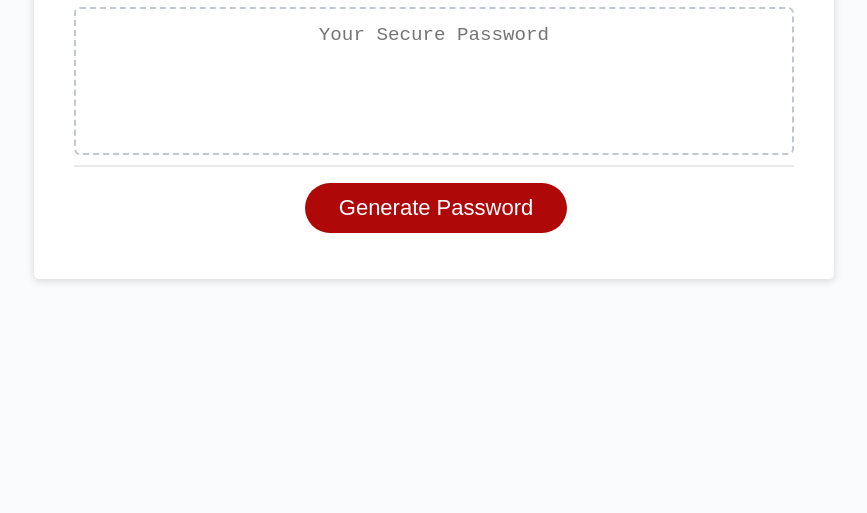
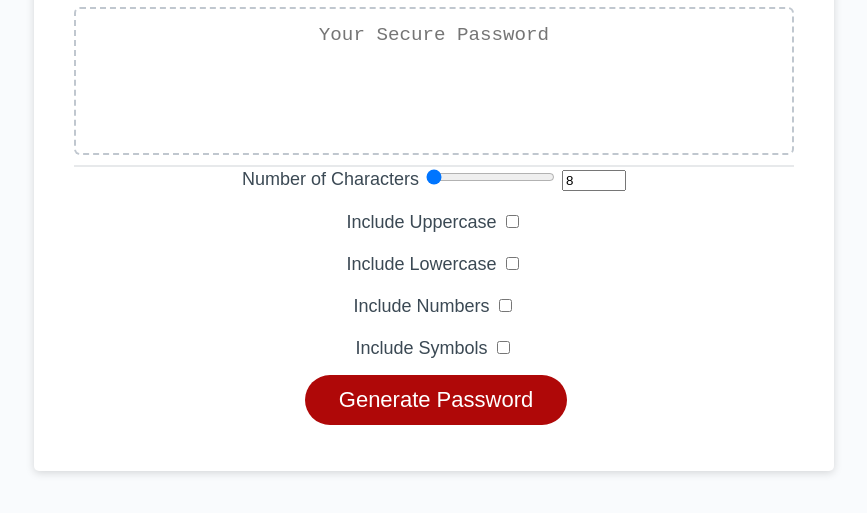
Before and after one commit to ianjameswilson/Password-Generator, a plain HTML site: page index.html in a window 1280 px wide. Shown: the part 241-754 px from the top of the page, without its empty margins (206-1073 px from the left). Drawn offline with Linux system fonts and the light colour scheme.

Commit message:
Added checkboxes

```diff
--- a/index.html
+++ b/index.html
@@ -25,6 +25,27 @@
           ></textarea>
         </div>
         <div class="card-footer">
+          <form>
+            <label for="characterAmountNumber">Number of Characters</label>
+            <input type="range" min="8" max="128" value="8" id="characterAmountRange">
+            <input type="number"min="8" max="128" value="8" id="characterAmountNumber">
+            <br>
+            <br>
+            <label for="includeUppercase">Include Uppercase</label>
+            <input type="checkbox" id="includeUppercase">
+            <br>
+            <br>
+            <label for="includeLowercase">Include Lowercase</label>
+            <input type="checkbox" id="includeLowercase">
+            <br>
+            <br>
+            <label for="includeNumbers">Include Numbers</label>
+            <input type="checkbox" id="includeNumbers">
+            <br>
+            <br>
+            <label for="includeSymbols">Include Symbols</label>
+            <input type="checkbox" id="includeSymbols">
+          </form>
           <button id="generate" class="btn">Generate Password</button>
         </div>
       </div>
```
